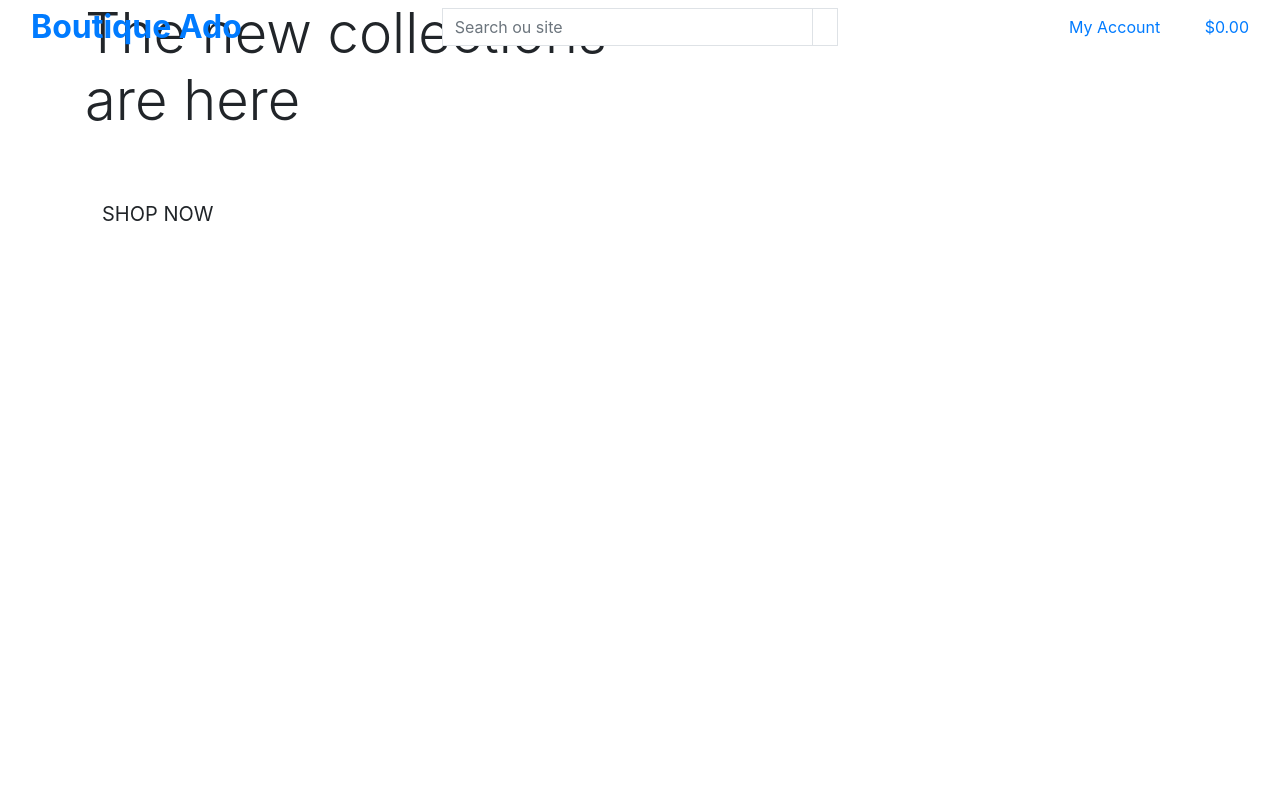
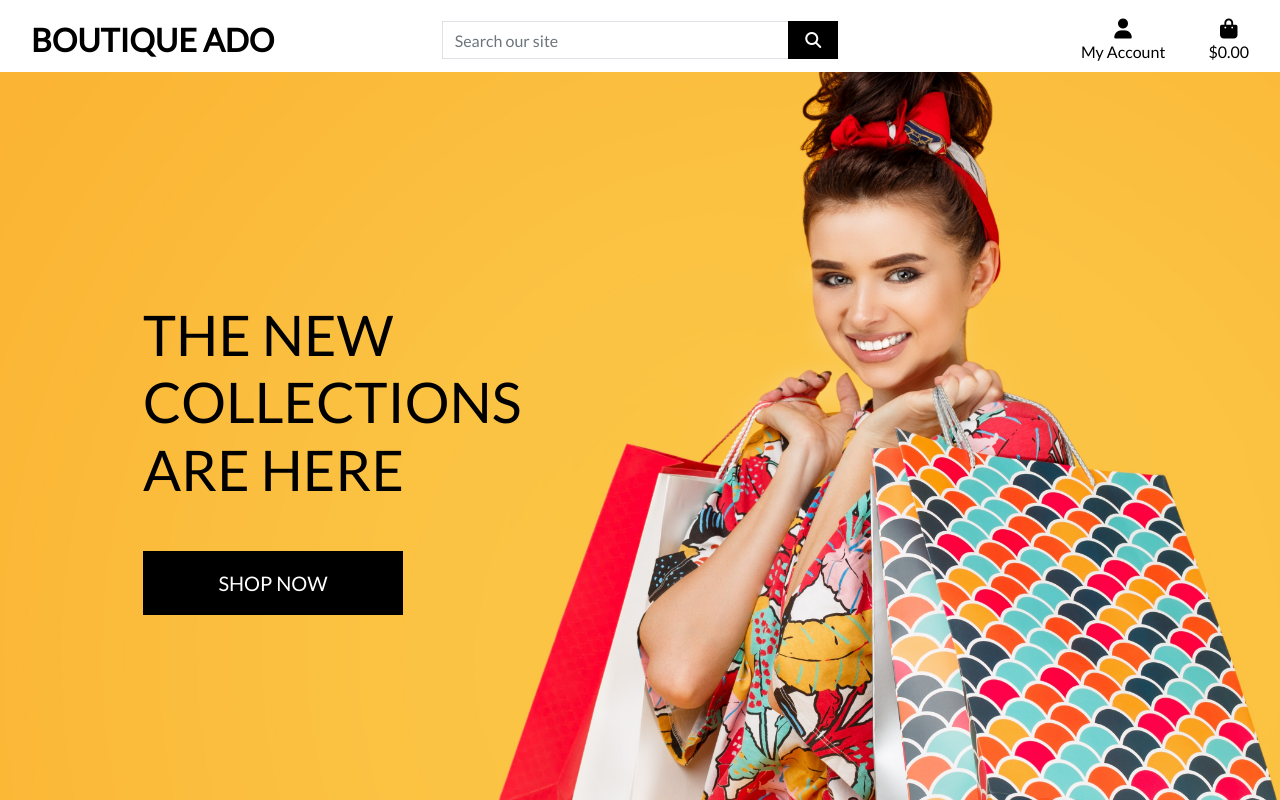
Before and after one commit to PeteCookson/boutique_ado_v1, a Django app: page / in a window 1280 px wide. Run offline with Django 3.2, Linux system fonts and the light colour scheme; some libraries are stand-ins or nearby versions.

Commit message:
Completed homepage header and css

```diff
--- a/boutique_ado/settings.py
+++ b/boutique_ado/settings.py
@@ -146,6 +146,10 @@ USE_TZ = True
 # https://docs.djangoproject.com/en/3.2/howto/static-files/
 
 STATIC_URL = '/static/'
+STATICFILES_DIRS = (os.path.join(BASE_DIR, 'static'),)
+
+MEDIA_URL = '/media/'
+MEDIA_ROOT = os.path.join(BASE_DIR, 'media')
 
 # Default primary key field type
 # https://docs.djangoproject.com/en/3.2/ref/settings/#default-auto-field
--- a/boutique_ado/urls.py
+++ b/boutique_ado/urls.py
@@ -15,10 +15,11 @@ Including another URLconf
 """
 from django.contrib import admin
 from django.urls import path, include
+from django.conf import settings
+from django.conf.urls.static import static
 
 urlpatterns = [
     path('admin/', admin.site.urls),
     path('accounts/', include('allauth.urls')),
-    path('', include('home.urls'))
-
-]
+    path('', include('home.urls')),
+] + static(settings.MEDIA_URL, document_root=settings.MEDIA_ROOT)
--- /dev/null
+++ b/static/css/base.css
@@ -0,0 +1,81 @@
+html {
+    height: 100%;
+}
+
+body {
+    background: url('/media/homepage_background_cropped.jpeg') no-repeat center center fixed;
+    background-size: cover;
+    height: calc(100vh - 164px);
+    color: #555;
+    font-family: 'Lato';
+}
+
+/* from Bulma */
+.icon {
+    align-items: center;
+    display: inline-flex;
+    justify-content: center;
+    height: 1.5rem;
+    width: 1.5rem;
+}
+
+.logo-font {
+    text-transform: uppercase;
+}
+
+.main-logo-link {
+    width: fit-content;
+}
+
+.shop-now-button {
+    background: black;
+    color: white;
+    min-width: 260px;
+}
+
+.btn-black {
+    background: black;
+    color: white;
+}
+
+.shop-now-button:hover,
+.shop-now-button:active,
+.shop-now-button:focus,
+.btn-black:hover,
+.btn-black:active,
+.btn-black:focus {
+    background: #222;
+    color: white;
+}
+
+.text-black {
+    color: #000 !important;
+}
+
+.border-black {
+    border: 1px solid black !important;
+}
+
+/* -------------------------------- Media Queries */
+
+/* Slightly larger container on xl screens */
+@media (min-width: 1200px) {
+    .container {
+        max-width: 80%;
+    }
+}
+
+/* fixed top navbar only on medium and up */
+@media (min-width: 992px) {
+    .fixed-top-desktop-only {
+        position: fixed;
+        top: 0;
+        right: 0;
+        left: 0;
+        z-index: 1030;
+    }
+
+    .header-container {
+        padding-top: 164px;
+    }
+}
--- a/templates/base.html
+++ b/templates/base.html
@@ -15,13 +15,17 @@
 
     {% block corecss %}
     <link rel="stylesheet" href="https://cdn.jsdelivr.net/npm/bootstrap@4.6.1/dist/css/bootstrap.min.css" integrity="sha384-zCbKRCUGaJDkqS1kPbPd7TveP5iyJE0EjAuZQTgFLD2ylzuqKfdKlfG/eSrtxUkn" crossorigin="anonymous">
+    <link rel="stylesheet" href="https://fonts.googleapis.com/css?family=Lato&display=swap">
+    <link rel="stylesheet" href="{% static 'css/base.css' %}">
     {% endblock %}
 
     {% block extra_css %}
     {% endblock %}
 
     {% block corejs %}
+    <script src="https://kit.fontawesome.com/6e1477af15.js" crossorigin="anonymous"></script>
     <script src="https://cdn.jsdelivr.net/npm/jquery@3.5.1/dist/jquery.min.js" integrity="sha256-9/aliU8dGd2tb6OSsuzixeV4y/faTqgFtohetphbbj0=" crossorigin="anonymous"></script>
+    <script src="https://cdn.jsdelivr.net/npm/popper.js@1.16.0/dist/umd/popper.min.js" integrity="sha384-Q6E9RHvbIyZFJoft+2mJbHaEWldlvI9IOYy5n3zV9zzTtmI3UksdQRVvoxMfooAo" crossorigin="anonymous"></script>
     <script src="https://cdn.jsdelivr.net/npm/bootstrap@4.6.1/dist/js/bootstrap.bundle.min.js" integrity="sha384-fQybjgWLrvvRgtW6bFlB7jaZrFsaBXjsOMm/tB9LTS58ONXgqbR9W8oWht/amnpF" crossorigin="anonymous"></script>
     {% endblock %}
 
@@ -33,7 +37,7 @@
 
 <body>
     <header class="container-fluid fixed-top">
-        <div class="row">
+        <div id="topnav" class="row bg-white pt-lg-2 d-none d-lg-flex">
             <div class="col-12 col-lg-4 my-auto py-1 py-lg-0 text-center text-lg-left">
                 <a href="{% url 'home' %}" class="nav-link main-logo-link">
                     <h2 class="logo-font text-black my-0"><strong>Boutique Ado</strong></h2>
@@ -42,7 +46,7 @@
             <div class="col-12 col-lg-4 my-auto py-1 py-lg-0">
                 <form method="GET" action="">
                     <div class="input-group w-100">
-                        <input class="form-control border order-black rounded-0" type="text" name="q" placeholder="Search ou site">
+                        <input class="form-control border order-black rounded-0" type="text" name="q" placeholder="Search our site">
                         <div class="input-group-append">
                             <button class="form-control btn btn-black border border-black rounded-0" type="submit">
                                 <span class="icon">
```
Also changed, not shown: media/homepage_background_cropped.jpeg (added).
